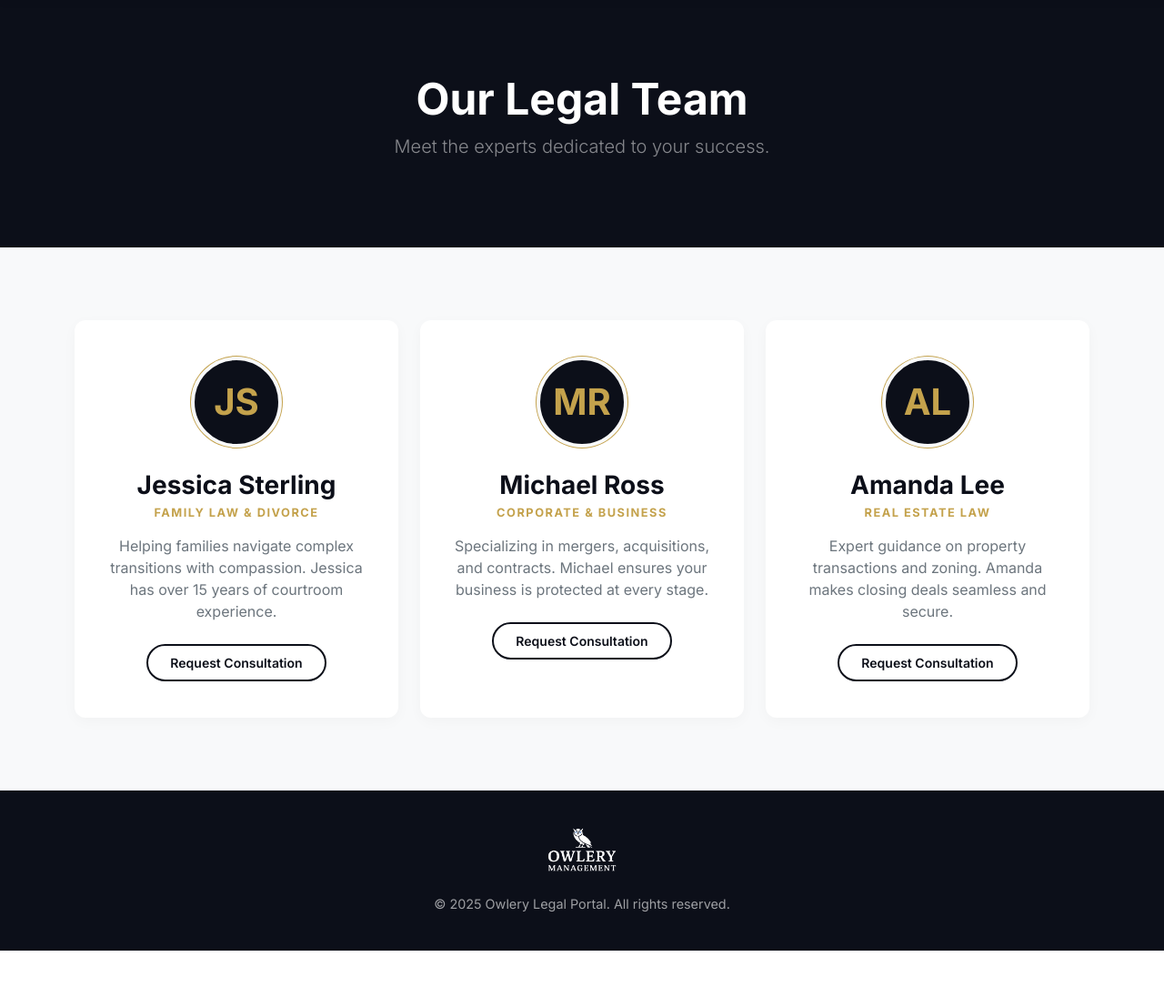
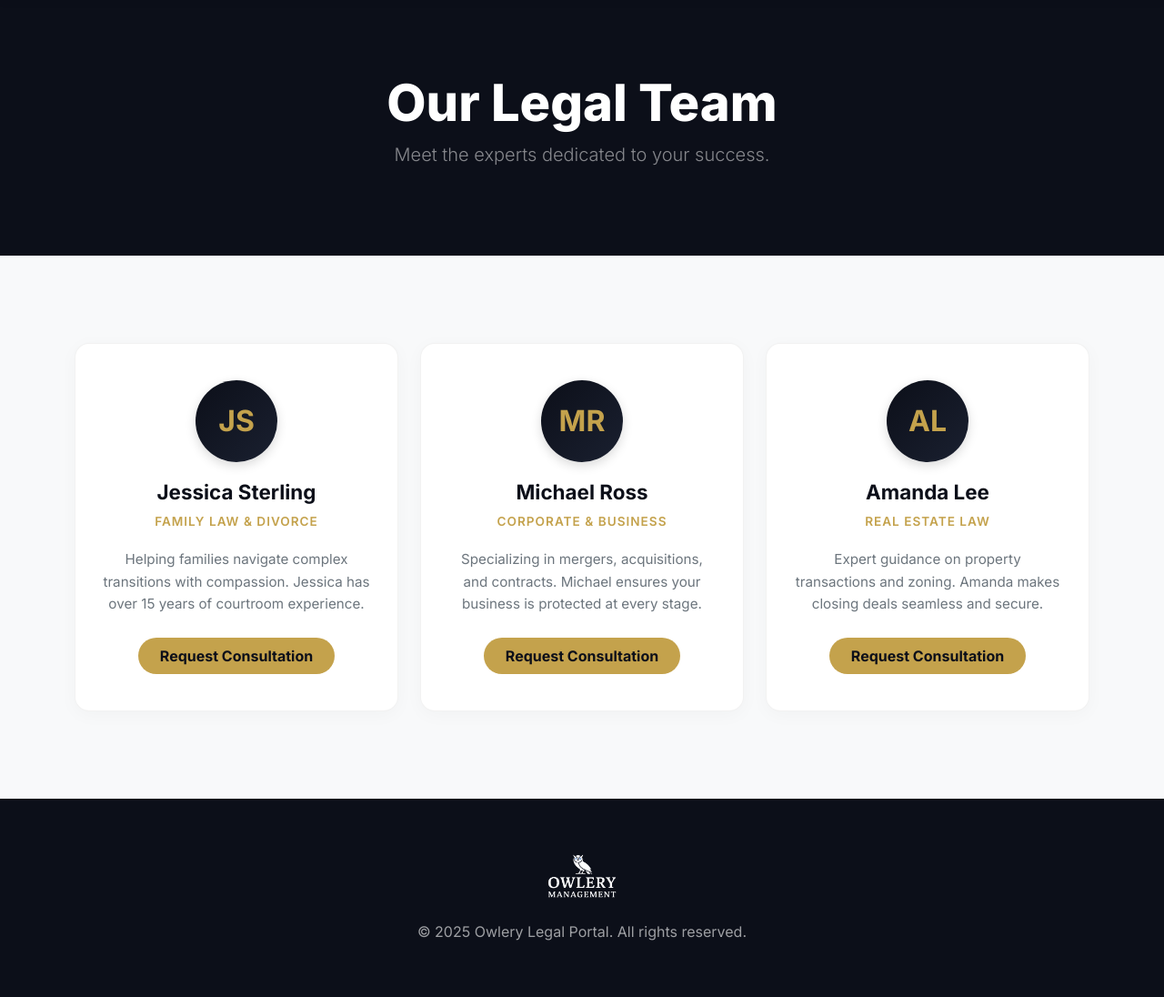
Before and after one commit to susanachavez02/owlerymanagement, a Django app: page /users/attorneys/ in a window 1280 px wide. Shown: the part 95-1191 px from the top of the page at 91% size. Before the commit the page ends 1140 px from the top, so only its background shows below. Run offline with Django 5.2, Linux system fonts and the light colour scheme.

Commit message:
more landing stuff

```diff
--- a/templates/public/attorneys.html
+++ b/templates/public/attorneys.html
@@ -2,198 +2,115 @@
 {% load static %}
 {% block title %}Our Attorneys - Owlery Legal Portal{% endblock %}
 {% block content %}
-    <meta charset="utf-8">
-    <meta name="viewport" content="width=device-width, initial-scale=1">
-    <title>Our Attorneys - Owlery Legal Portal</title>
-
-    <link href="https://cdn.jsdelivr.net/npm/bootstrap@5.1.3/dist/css/bootstrap.min.css"
-      rel="stylesheet"
-      integrity="sha384-1BmE4kWBq78iYhFldvKuhfTAU6auU8tT94WrHftjDbrCEXSU1oBoqyl2QvZ6jIW3"
-      crossorigin="anonymous">
-
-    <link rel="stylesheet" href="https://cdnjs.cloudflare.com/ajax/libs/font-awesome/5.15.4/css/all.min.css">
-
-    <link rel="preconnect" href="https://fonts.googleapis.com">
-    <link rel="preconnect" href="https://fonts.gstatic.com" crossorigin>
-    <link href="https://fonts.googleapis.com/css2?family=Inter:wght@300;400;600;700;800&display=swap" rel="stylesheet">
 
 <style>
-        /* --- SHARED LANDING STYLES --- */
-        :root {
-            --owl-dark: #0c0f19;
-            --owl-gold: #c4a24c;
-            --owl-gold-hover: #e2b857;
-            --bs-font-sans-serif: 'Inter', sans-serif;
-        }
-
-        body {
-            font-family: 'Inter', sans-serif;
-            background-color: #f8f9fa;
-            color: var(--owl-dark);
-            -webkit-font-smoothing: antialiased;
-        }
-
-        /* Navigation */
-        .landing-nav {
-            background-color: #fff;
-            padding: 15px 0;
-            box-shadow: 0 2px 10px rgba(0,0,0,0.05);
-        }
-        .nav-link { color: var(--owl-dark); font-weight: 600; margin-left: 20px; }
-        .nav-link:hover { color: var(--owl-gold); }
-
-        /* Buttons */
-        .btn-owl-primary {
-            background-color: var(--owl-gold);
-            color: var(--owl-dark);
-            font-weight: 700;
-            padding: 8px 25px;
-            border-radius: 50px;
-            border: none;
-            transition: all 0.3s ease;
-            text-decoration: none;
-        }
-        .btn-owl-primary:hover {
-            background-color: var(--owl-gold-hover);
-            color: var(--owl-dark);
-            transform: translateY(-2px);
-        }
-        .btn-owl-outline {
-            background-color: transparent;
-            color: var(--owl-dark);
-            border: 2px solid var(--owl-dark);
-            font-weight: 600;
-            padding: 8px 25px;
-            border-radius: 50px;
-            transition: all 0.3s ease;
-        }
-        .btn-owl-outline:hover {
-            background-color: var(--owl-dark);
-            color: white;
-        }
-
-        /* --- ATTORNEY SPECIFIC STYLES --- */
-        .page-header {
-            background-color: var(--owl-dark);
-            color: white;
-            padding: 80px 0;
-            text-align: center;
-            margin-bottom: 0; /* Flush with section below */
-        }
-
-        .attorneys-section {
-            padding: 80px 0;
-            background-color: #f8f9fa;
-        }
-
     .attorney-card {
         background: white;
-            border: none;
-            border-radius: 12px;
+        border: 1px solid rgba(0,0,0,0.05);
+        border-radius: 16px;
         padding: 40px 30px;
-            box-shadow: 0 4px 15px rgba(0,0,0,0.03);
+        box-shadow: 0 4px 20px rgba(0,0,0,0.03);
         transition: all 0.3s ease;
         height: 100%;
-            position: relative;
-            overflow: hidden;
+        text-align: center;
     }
 
     .attorney-card:hover {
-            transform: translateY(-10px);
-            box-shadow: 0 20px 40px rgba(0,0,0,0.08);
+        transform: translateY(-5px);
+        box-shadow: 0 10px 30px rgba(0,0,0,0.12);
     }
 
     .attorney-avatar {
-            width: 100px;
-            height: 100px;
-            margin: 0 auto 25px;
-            background: var(--owl-dark);
+        width: 90px;
+        height: 90px;
+        margin: 0 auto 20px;
+        background: linear-gradient(135deg, var(--owl-dark) 0%, #1a2030 100%);
         color: var(--owl-gold);
         border-radius: 50%;
         display: flex;
         align-items: center;
         justify-content: center;
-            font-size: 2.5rem;
+        font-size: 2rem;
         font-weight: 700;
-            border: 4px solid #f8f9fa;
-            box-shadow: 0 0 0 1px var(--owl-gold);
+        box-shadow: 0 4px 12px rgba(0,0,0,0.15);
+    }
+
+    .attorney-card h3 {
+        font-size: 1.4rem;
+        font-weight: 700;
+        margin-bottom: 8px;
+        color: var(--owl-dark);
     }
 
     .specialty-badge {
         color: var(--owl-gold);
-            font-size: 0.8rem;
+        font-size: 0.85rem;
         text-transform: uppercase;
-            letter-spacing: 1.5px;
-            font-weight: 700;
-            margin-bottom: 15px;
+        letter-spacing: 1px;
+        font-weight: 600;
+        margin-bottom: 20px;
         display: block;
     }
 
-        /* Footer */
-        .footer {
-            background-color: var(--owl-dark);
-            color: rgba(255,255,255,0.6);
-            padding: 40px 0;
-            font-size: 0.9rem;
-            margin-top: 0;
+    .attorney-card p {
+        color: #6c757d;
+        line-height: 1.6;
+        margin-bottom: 25px;
+        font-size: 0.95rem;
     }
-        .footer a { color: white; text-decoration: none; }
 </style>
-</head>
-<body>
-
 
 <header class="page-header">
     <div class="container">
-            <h1 class="fw-bold display-5">Our Legal Team</h1>
+        <h1 class="display-4">Our Legal Team</h1>
         <p class="lead text-white-50">Meet the experts dedicated to your success.</p>
     </div>
 </header>
 
-    <section class="attorneys-section">
-        <div class="container">
+<section class="py-5 bg-light">
+    <div class="container py-5">
         <div class="row g-4">
 
             <div class="col-md-4">
-                    <div class="attorney-card text-center">
+                <div class="attorney-card">
                     <div class="attorney-avatar">JS</div>
-                        <h3 class="fw-bold mb-1">Jessica Sterling</h3>
+                    <h3>Jessica Sterling</h3>
                     <span class="specialty-badge">Family Law & Divorce</span>
-                        <p class="text-muted mb-4">
+                    <p>
                         Helping families navigate complex transitions with compassion. Jessica has over 15 years of courtroom experience.
                     </p>
                     <a href="{% url 'cases:request-consultation' %}?attorney_id=1"
-   class="btn btn-owl-outline btn-sm rounded-pill px-4">
+                       class="btn btn-owl-primary px-4">
                        Request Consultation
                     </a>
                 </div>
             </div>
 
             <div class="col-md-4">
-                    <div class="attorney-card text-center">
+                <div class="attorney-card">
                     <div class="attorney-avatar">MR</div>
-                        <h3 class="fw-bold mb-1">Michael Ross</h3>
+                    <h3>Michael Ross</h3>
                     <span class="specialty-badge">Corporate & Business</span>
-                        <p class="text-muted mb-4">
+                    <p>
                         Specializing in mergers, acquisitions, and contracts. Michael ensures your business is protected at every stage.
                     </p>
                     <a href="{% url 'cases:request-consultation' %}?attorney_id=2"
-   class="btn btn-owl-outline btn-sm rounded-pill px-4">
+                       class="btn btn-owl-primary px-4">
                        Request Consultation
                     </a>
                 </div>
             </div>
 
             <div class="col-md-4">
-                    <div class="attorney-card text-center">
+                <div class="attorney-card">
                     <div class="attorney-avatar">AL</div>
-                        <h3 class="fw-bold mb-1">Amanda Lee</h3>
+                    <h3>Amanda Lee</h3>
                     <span class="specialty-badge">Real Estate Law</span>
-                        <p class="text-muted mb-4">
+                    <p>
                         Expert guidance on property transactions and zoning. Amanda makes closing deals seamless and secure.
                     </p>
                     <a href="{% url 'cases:request-consultation' %}?attorney_id=3"
-   class="btn btn-owl-outline btn-sm rounded-pill px-4">
+                       class="btn btn-owl-primary px-4">
                        Request Consultation
                     </a>
                 </div>
@@ -203,9 +120,4 @@
     </div>
 </section>
 
-
-
-    <script src="https://cdn.jsdelivr.net/npm/bootstrap@5.1.3/dist/js/bootstrap.bundle.min.js"
-            integrity="sha384-ka7Sk0Gln4gmtz2MlQnikT1wXgYsOg+OMhuP+IlRH9sENBO0LRn5q+8nbTov4+1p"
-            crossorigin="anonymous"></script>
 {% endblock %}
```
Also changed, not shown: templates/public/success_stories.html (+48 -24 lines). Lines whose indentation alone changed are shown as unchanged.
